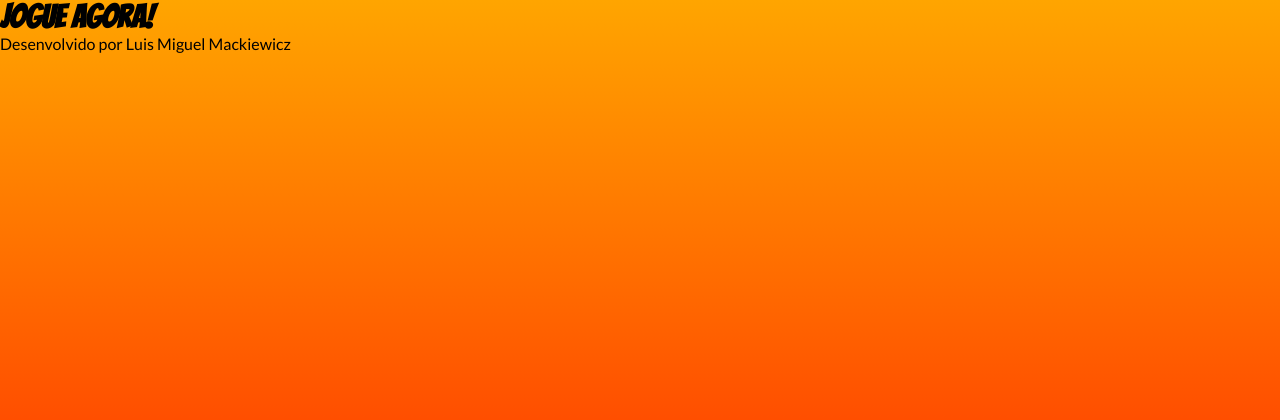
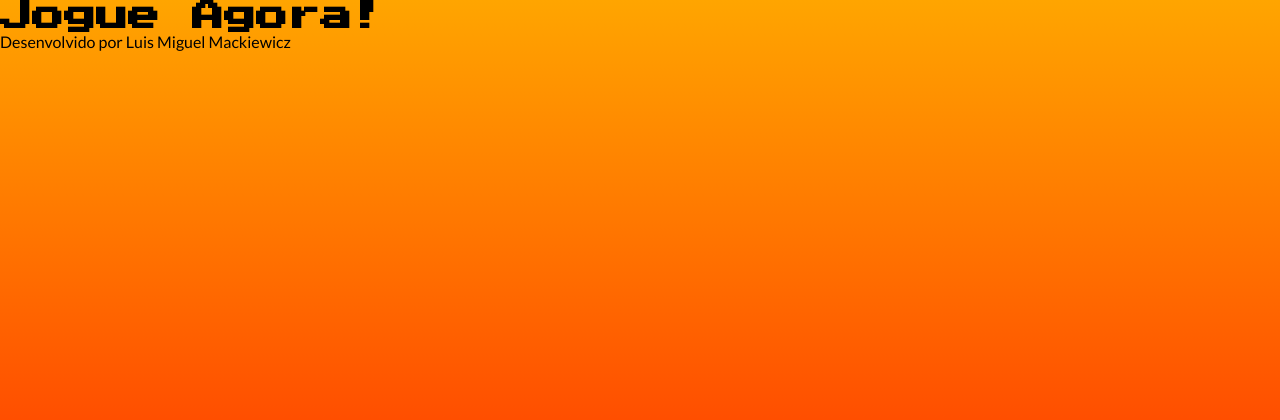
Before and after one commit to Luis-Mackiewicz/ArcadeHub, a PHP site: page /index.html in a window 1280 px wide. Shown: the top 420 px of the page. Run offline with PHP 8.4, Linux system fonts and the light colour scheme.

```diff
--- a/css/styles.css
+++ b/css/styles.css
@@ -16,7 +16,7 @@ Body {
 }
 
 h1 {
-  font-family: "Bangers";
+  font-family: "Press Start 2P";
 }
 
 p {
--- a/css/styles.scss
+++ b/css/styles.scss
@@ -39,7 +39,7 @@ Body{
 }
 
 h1{
-    font-family: $fonte2;
+    font-family: $fonte3;
 }
 
 p{
```
Also changed, not shown: 1 other file.
